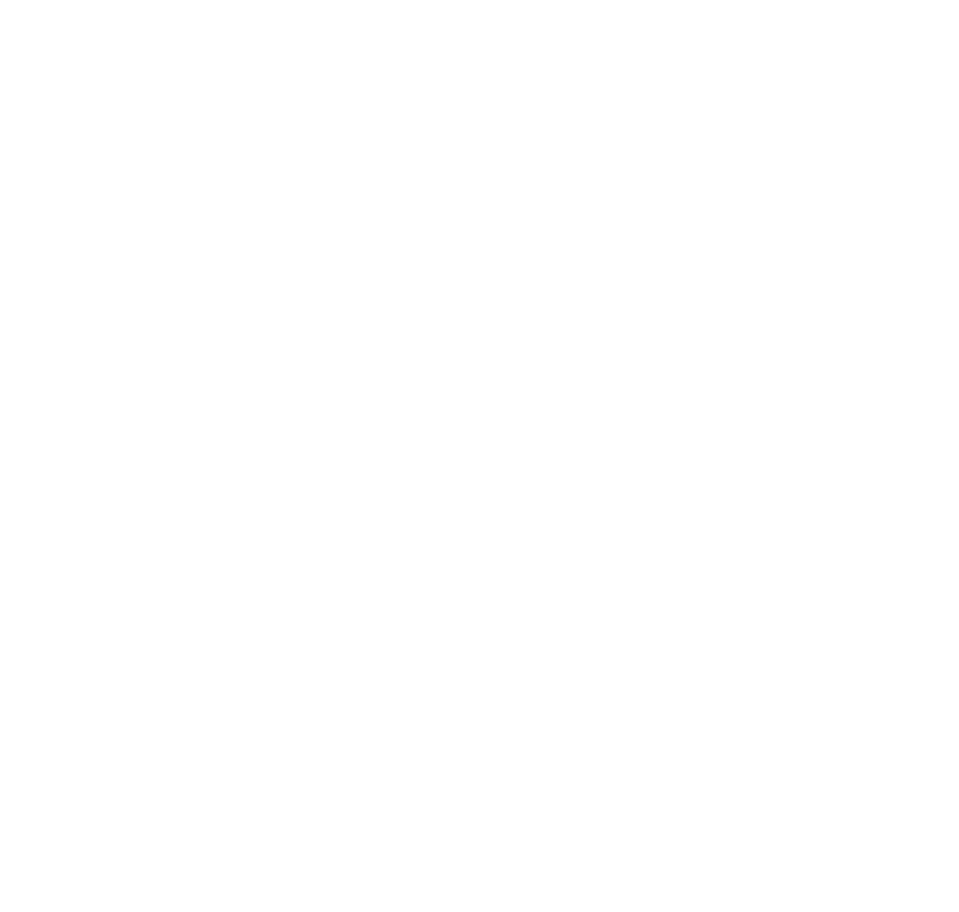
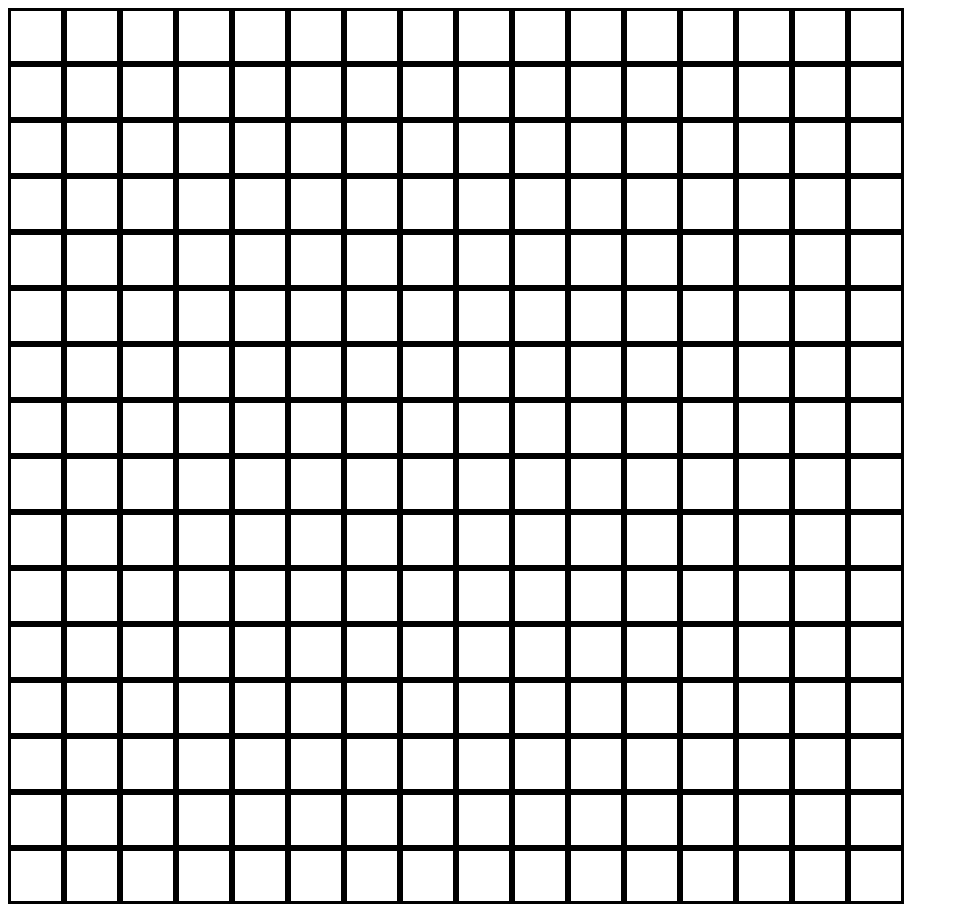
Before and after one commit to Surya-Mal/Odin-Etch-A-Sketch-project, a plain HTML site: page index.html in a window 1280 px wide. Shown: the whole page, without its empty margins (0-959 px from the left). Before the commit the page ends 800 px from the top, so only its background shows below. Drawn offline with Linux system fonts and the light colour scheme.

Commit message:
Completed making the 16 by 16 square grid

```diff
--- a/index.html
+++ b/index.html
@@ -8,6 +8,10 @@
 </head>
 <body>
 
+    <div id="container">
+
+    </div>
+
     <script src="script.js"></script>
 </body>
 </html>
--- a/script.js
+++ b/script.js
@@ -0,0 +1,15 @@
+const container = document.querySelector("#container");
+
+for(let i = 0; i < 16; i++)
+{
+    const row = document.createElement("div"); //Acts as its own row container
+    for(let j = 0; j < 16; j++)
+    {
+        const square = document.createElement("div");
+        square.setAttribute("style", "width: 50px; height: 50px")
+        square.style.borderStyle= "solid";
+        square.style.borderColor ="black";
+        row.appendChild(square);
+    }
+    container.appendChild(row);
+}
--- a/styles.css
+++ b/styles.css
@@ -0,0 +1,4 @@
+#container{
+    display: flex; /*Only affects direct desendents which are the row container divs in the javascript*/
+    flex-direction: row;
+}
```
